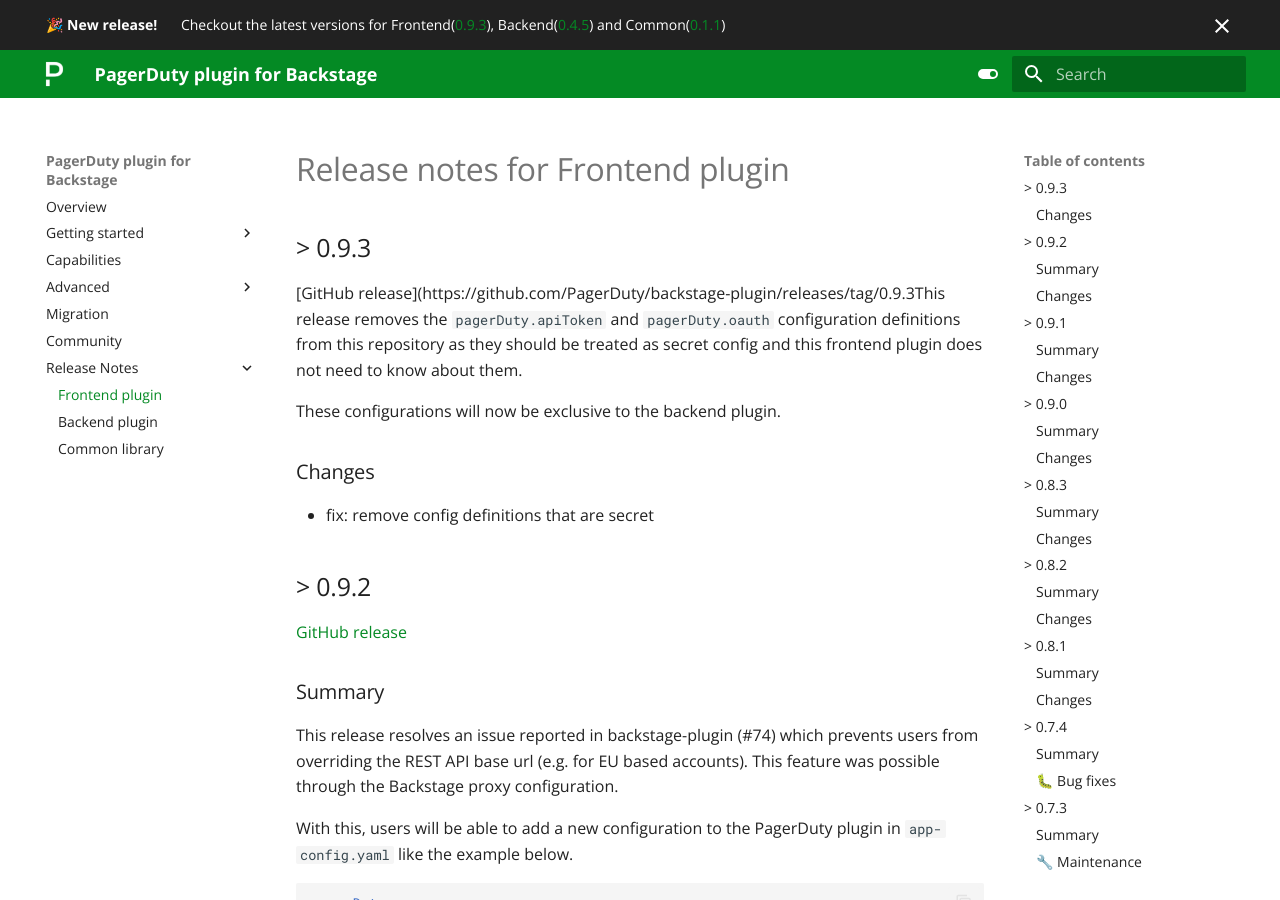
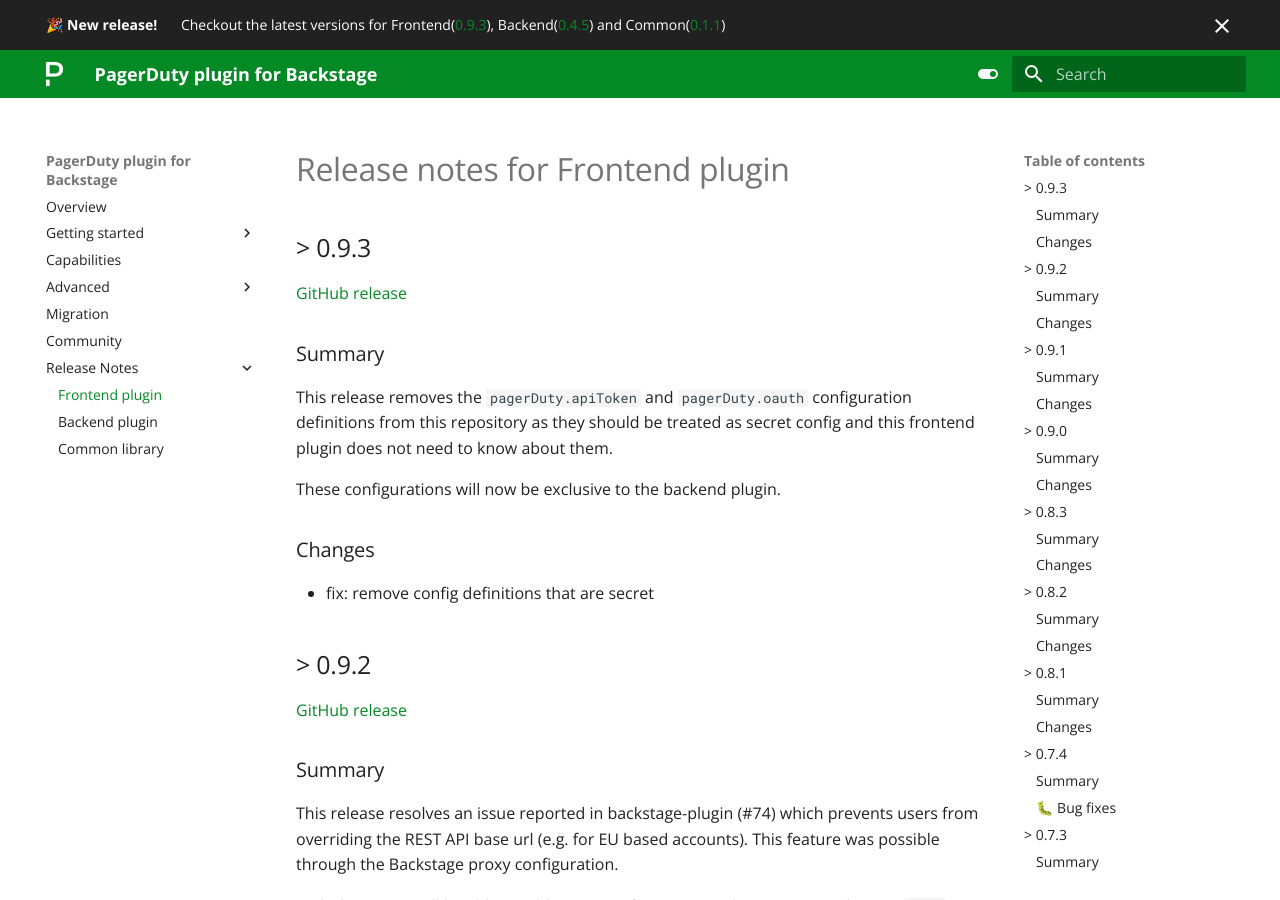
Before and after one commit to PagerDuty/backstage-plugin-docs, an MkDocs documentation site: the page built from docs/release-notes/frontend.md, in a window 1280 px wide and 900 px high. Built offline with MkDocs 1.6.1 and Material for MkDocs 9.7.7, drawn with Linux system fonts in a browser that asks for light colours.

Commit message:
updated styling error in frontend changes
Signed-off-by: Tiago Barbosa <tbarbos@hotmail.com>

```diff
--- a/docs/release-notes/frontend.md
+++ b/docs/release-notes/frontend.md
@@ -2,7 +2,11 @@
 
 ## > 0.9.3
 
-[GitHub release](https://github.com/PagerDuty/backstage-plugin/releases/tag/0.9.3This release removes the `pagerDuty.apiToken` and `pagerDuty.oauth` configuration definitions from this repository as they should be treated as secret config and this frontend plugin does not need to know about them.
+[GitHub release](https://github.com/PagerDuty/backstage-plugin/releases/tag/0.9.3)
+
+### Summary
+
+This release removes the `pagerDuty.apiToken` and `pagerDuty.oauth` configuration definitions from this repository as they should be treated as secret config and this frontend plugin does not need to know about them.
 
 These configurations will now be exclusive to the backend plugin.
 
```
